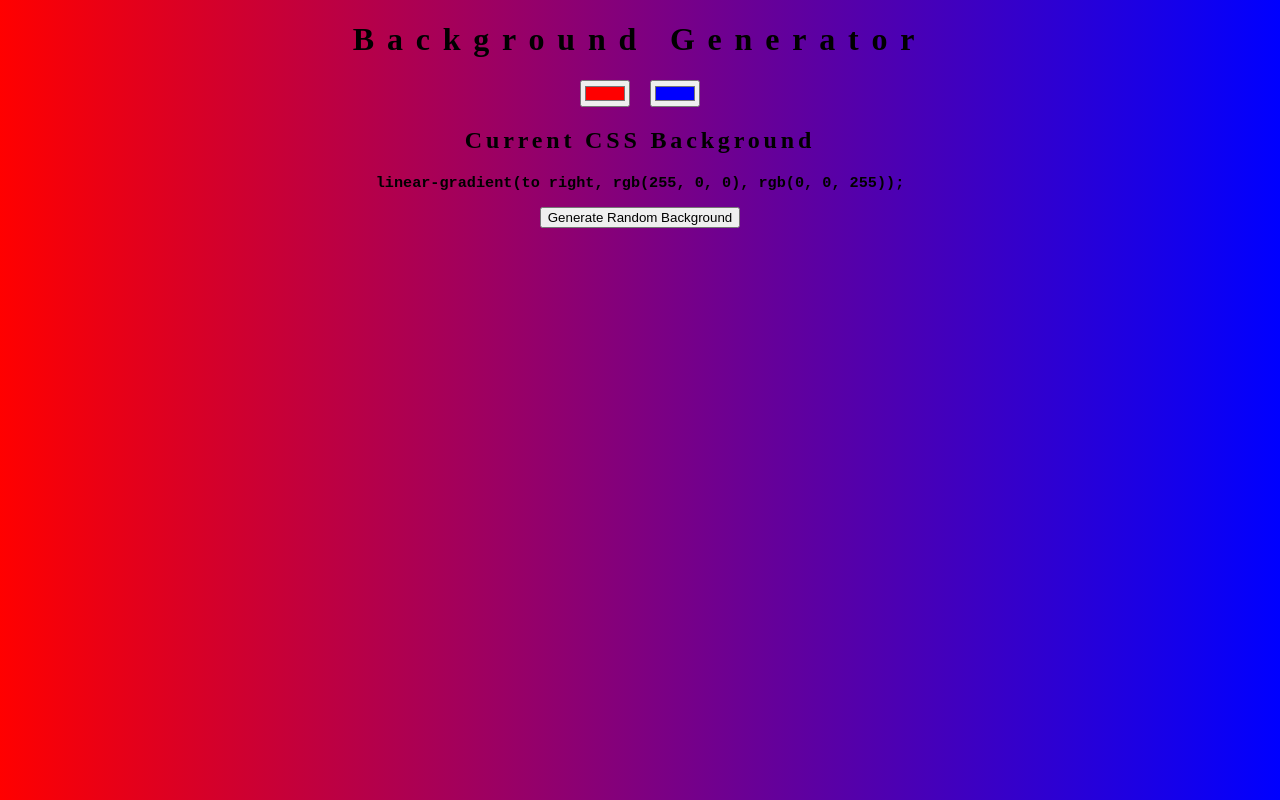
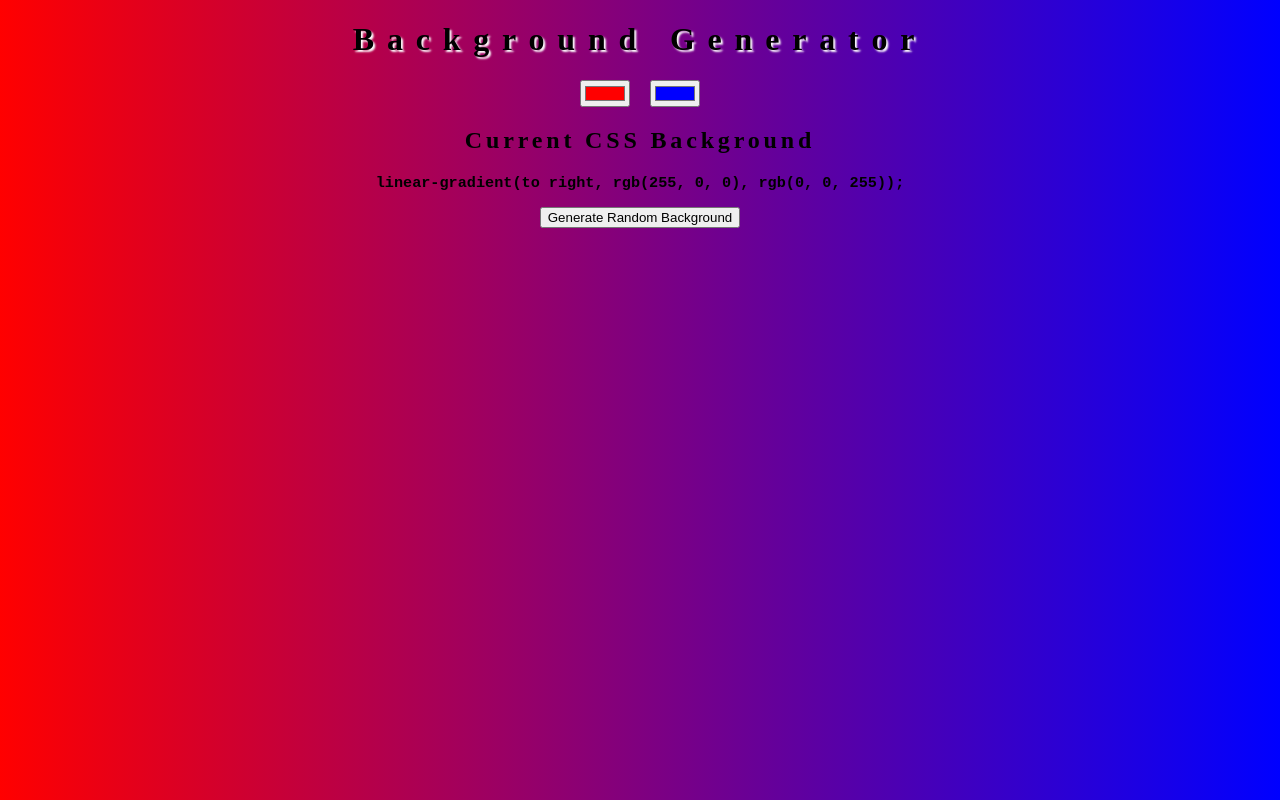
Before and after one commit to cartergeek/bg-generator, a plain HTML site: page index.html in a window 1280 px wide. Drawn offline with Linux system fonts and the light colour scheme.

Commit message:
added text shadow to h1

```diff
--- a/style.css
+++ b/style.css
@@ -5,6 +5,7 @@ body {
 }
 h1 {
 	letter-spacing: .4em;
+	text-shadow: 2px 2px 2px white;
 }
 h2 {
 	letter-spacing: .16em;
```
